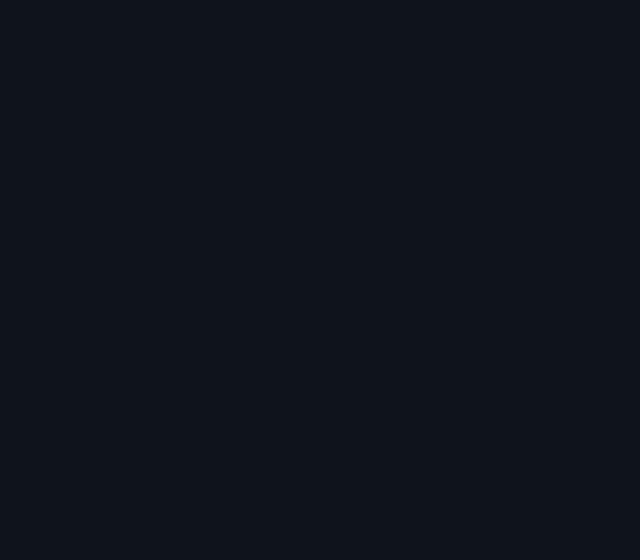
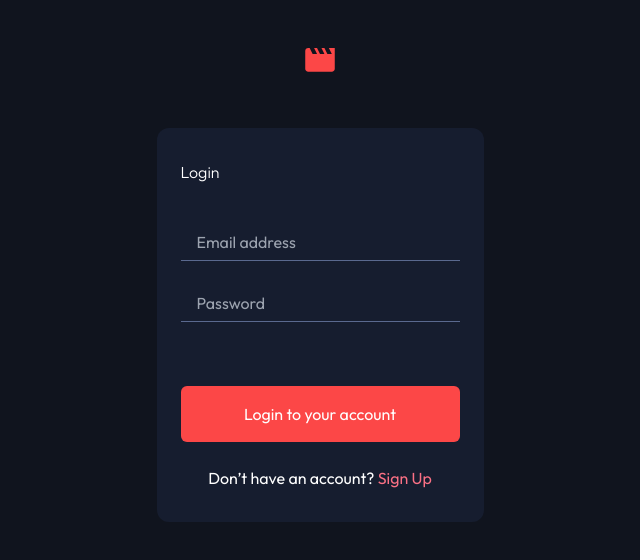
Before and after one commit to AchiPhutkaradze/entertainment-web-app, a React (Vite) app: page / in a window 1280 px wide. Shown: the top 560 px of the page, without its empty margins (320-960 px from the left). Built offline with nearby package versions, Linux system fonts and the light colour scheme.

Commit message:
Add: login card

```diff
--- a/src/components/Login.tsx
+++ b/src/components/Login.tsx
@@ -1,3 +1,43 @@
+import loginIcon from "../assets/images/film-icon.svg";
 export default function Login() {
-  return <div className=" h-lvh bg-bgLogin"></div>;
+  const inputStyle = {
+    borderBottom: "1px solid #5A698F",
+  };
+
+  return (
+    <div className=" h-lvh bg-bgLogin">
+      <div className="flex pt-12 flex-col gap-y-14  items-center">
+        <img className="w-8 h-6" src={loginIcon} alt="" />
+        <div className="w-cardWidth bg-bgLoginCard rounded-xl">
+          <div className="pl-6 pt-6">
+            <h1 className="text-white size-8 leading-10 font-light">Login</h1>
+          </div>
+          <form className=" flex flex-col gap-y-6 mt-10 pl-6 pr-6">
+            <input
+              style={inputStyle}
+              className="bg-bgLoginCard pl-4 h-inputHeight outline-none text-white"
+              placeholder="Email address"
+            />
+            <input
+              style={inputStyle}
+              className="bg-bgLoginCard pl-4 h-inputHeight outline-none text-white"
+              placeholder="Password"
+            />
+            <button
+              onClick={(e) => e.preventDefault()}
+              className=" bg-bgLoginBtn  w-full text-center pt-4 pb-4 rounded-md mt-10 text-white"
+            >
+              Login to your account
+            </button>
+          </form>
+          <div className="pt-6 pb-8 flex  justify-center">
+            <p className="text-white">
+              Don’t have an account?{" "}
+              <span className="text-rose-400">Sign Up</span>
+            </p>
+          </div>
+        </div>
+      </div>
+    </div>
+  );
 }
--- a/src/index.css
+++ b/src/index.css
@@ -1,3 +1,4 @@
+@import url("https://fonts.googleapis.com/css2?family=Outfit:wght@100..900&display=swap");
 @tailwind base;
 @tailwind components;
 @tailwind utilities;
@@ -5,4 +6,8 @@
   margin: 0;
   padding: 0;
   box-sizing: border-box;
+  border: none;
 }
+body {
+  font-family: "Outfit";
+}
--- a/tailwind.config.js
+++ b/tailwind.config.js
@@ -5,6 +5,17 @@ export default {
     extend: {
       backgroundColor: {
         bgLogin: "#10141E",
+        bgLoginCard: "#161D2F",
+        bgLoginBtn: "#FC4747",
+      },
+      width: {
+        cardWidth: "327px",
+      },
+      colors: {
+        borderBottom: "#5A698F",
+      },
+      height: {
+        inputHeight: "37px",
       },
     },
   },
```
Also changed, not shown: src/assets/images/film-icon.svg (added).
